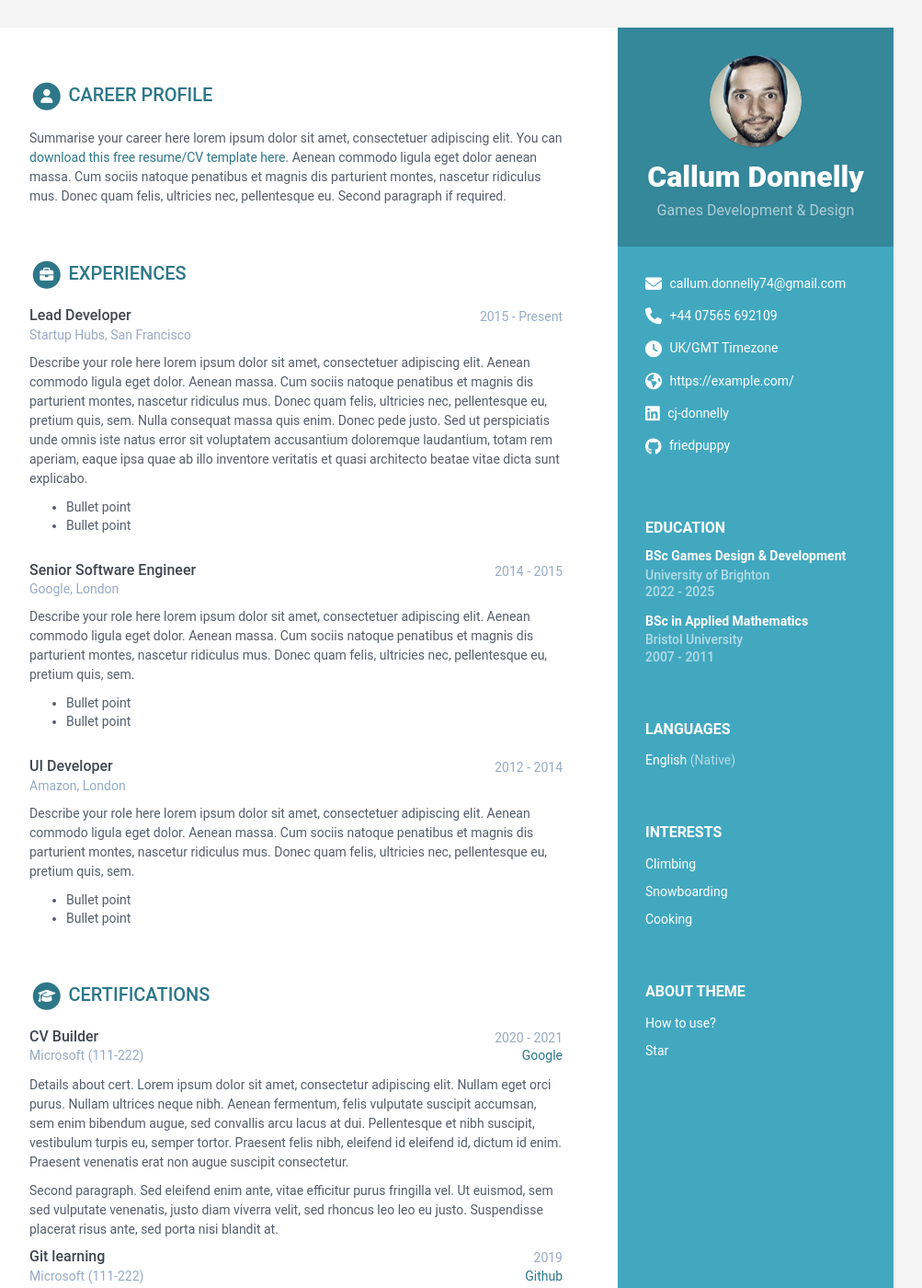
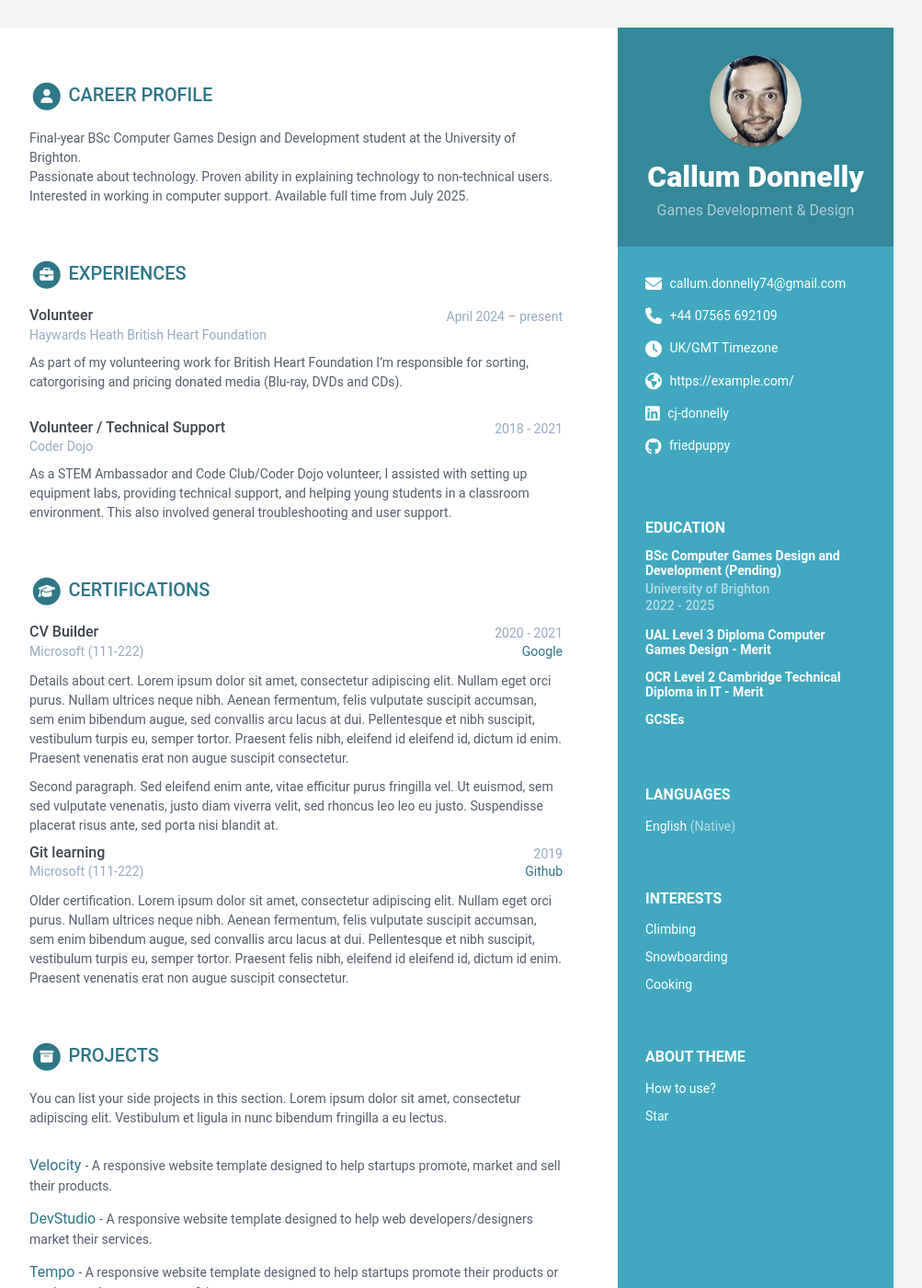
Before and after one commit to friedpuppy/online-cv, a Jekyll site: the page built from index.html, in a window 1280 px wide and 1400 px high. Shown: the whole window at 92% size, without its empty margins (168-1171 px from the left). Built offline with Jekyll 4.4.1, drawn with Linux system fonts in a browser that asks for light colours; some of the changed text lies outside the part shown.

Commit message:
Update data.yml

```diff
--- a/_data/data.yml
+++ b/_data/data.yml
@@ -58,78 +58,47 @@ sidebar:
 career-profile:
   title: Career Profile
   summary: |
-    Summarise your career here lorem ipsum dolor sit amet, consectetuer
-    adipiscing elit. You can [download this free resume/CV template here]().
-    Aenean commodo ligula eget dolor aenean massa. Cum sociis natoque
-    penatibus et magnis dis parturient montes, nascetur ridiculus mus.
-    Donec quam felis, ultricies nec, pellentesque eu.
-    Second paragraph if required.
+    Final-year BSc Computer Games Design and Development student at the University of Brighton.
+    Passionate about technology. Proven ability in explaining technology to non-technical users. Interested in working in computer support.
+    Available full time from July 2025.
+
 education:
   title: Education
   info:
-  - degree: BSc Games Design & Development
+  - degree: BSc Computer Games Design and Development (Pending)
     university: University of Brighton
     time: 2022 - 2025
+    details:
+  - degree: UAL Level 3 Diploma Computer Games Design - Merit
+    university:
+    time:
+    details:
+  - degree: OCR Level 2 Cambridge Technical Diploma in IT - Merit
+    university:
+    time:
+    details:
+  - degree: GCSEs
+    university:
+    time:
     details: |
-      Describe your study here lorem ipsum dolor sit amet, consectetuer
-      adipiscing elit. Aenean commodo ligula eget dolor. Aenean massa. Cum
-      sociis natoque penatibus et magnis dis parturient montes, nascetur
-      ridiculus mus. Donec quam felis, ultricies nec, pellentesque eu,
-      pretium quis, sem.
-        - Bullet point
-        - Bullet point
-  - degree: BSc in Applied Mathematics
-    university: Bristol University
-    time: 2007 - 2011
-    details: |
-      Describe your study here lorem ipsum dolor sit amet, consectetuer
-      adipiscing elit. Aenean commodo ligula eget dolor. Aenean massa. Cum
-      sociis natoque penatibus et magnis dis parturient montes, nascetur
-      ridiculus mus. Donec quam felis, ultricies nec, pellentesque eu,
-      pretium quis, sem.
-        - Bullet point
-        - Bullet point
+      - English: 6
+      - History: 4
+      - Mathematics: 4
+      - Biology: 4
 
 experiences:
   title: Experiences
   info:
-  - role: Lead Developer
-    time: 2015 - Present
-    company: Startup Hubs, San Francisco
+  - role: Volunteer
+    time: April 2024 – present
+    company: Haywards Heath British Heart Foundation
     details: |
-      Describe your role here lorem ipsum dolor sit amet, consectetuer
-      adipiscing elit. Aenean commodo ligula eget dolor. Aenean massa.
-      Cum sociis natoque penatibus et magnis dis parturient montes,
-      nascetur ridiculus mus. Donec quam felis, ultricies nec,
-      pellentesque eu, pretium quis, sem. Nulla consequat massa quis
-      enim. Donec pede justo. Sed ut perspiciatis unde omnis iste natus
-      error sit voluptatem accusantium doloremque laudantium, totam rem
-      aperiam, eaque ipsa quae ab illo inventore veritatis et quasi
-      architecto beatae vitae dicta sunt explicabo.
-        - Bullet point
-        - Bullet point
-  - role: Senior Software Engineer
-    time: 2014 - 2015
-    company: Google, London
+      As part of my volunteering work for British Heart Foundation I’m responsible for sorting, catorgorising and pricing donated media (Blu-ray, DVDs and CDs).
+  - role: Volunteer / Technical Support
+    time: 2018 - 2021
+    company: Coder Dojo
     details: |
-      Describe your role here lorem ipsum dolor sit amet, consectetuer
-      adipiscing elit. Aenean commodo ligula eget dolor. Aenean massa.
-      Cum sociis natoque penatibus et magnis dis parturient montes,
-      nascetur ridiculus mus. Donec quam felis, ultricies nec,
-      pellentesque eu, pretium quis, sem.
-        - Bullet point
-        - Bullet point
-  - role: UI Developer
-    time: 2012 - 2014
-    company: Amazon, London
-    details: |
-      Describe your role here lorem ipsum dolor sit amet, consectetuer
-      adipiscing elit. Aenean commodo ligula eget dolor. Aenean massa.
-      Cum sociis natoque penatibus et magnis dis parturient montes,
-      nascetur ridiculus mus. Donec quam felis, ultricies nec,
-      pellentesque eu, pretium quis, sem.
-        - Bullet point
-        - Bullet point
+      As a STEM Ambassador and Code Club/Coder Dojo volunteer, I assisted with setting up equipment labs, providing technical support, and helping young students in a classroom environment.  This also involved general troubleshooting and user support.
 
 certifications:
   title: Certifications
@@ -239,42 +208,42 @@ publications:
 recommendations:
   title: Recommendations
   list:
-  - person: Yareli Perez
-    email: perezyareli@example.com
-    phone: 012 345 6789
-    role: General Director at example.com
+  - person: # Yareli Perez
+    email: # perezyareli@example.com
+    phone: # 012 345 6789
+    role: # General Director at example.com
     recommendation: |
-      Alan Doe is a super employee!
-  - person: Lara Henderson
-    email: larah@example.com
-    phone: 012 345 6789
-    role: General Director at example.com
+      # Alan Doe is a super employee!
+  - person: # Lara Henderson
+    email: # larah@example.com
+    phone: # 012 345 6789
+    role: # General Director at example.com
     recommendation: |
-      I would like to work with Alan Doe again!
+      # I would like to work with Alan Doe again!
 
-      He is a great employee!
+     # He is a great employee!
 
 skills:
   title: Skills &amp; Proficiency
 
   toolset:
-  - name: Python & Django
+  - name: C++ & C#
     level: 98%
 
-  - name: Javascript & jQuery
+  - name: Python & Javascript
     level: 98%
 
-  - name: Angular
+  - name: Unreal Engine & Unity
     level: 98%
 
-  - name: HTML5 & CSS
+  - name: Blender, Cinema4D, Autodesk Maya
     level: 95%
 
-  - name: Ruby on Rails
+  - name: Web App Development & Networking
     level: 85%
 
-  - name: Sketch & Photoshop
-    level: 60%
+  - name: PC Building & Component Specification
+    level: 100%
 
 footer: >
   Designed with <i class="fas fa-heart"></i> by <a href="http://themes.3rdwavemedia.com" target="_blank" rel="nofollow">Xiaoying Riley</a>
```
